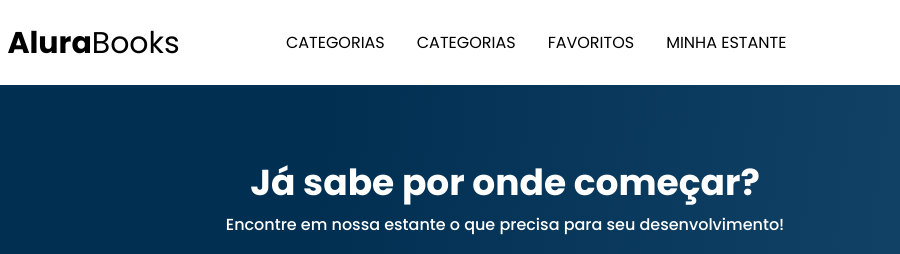
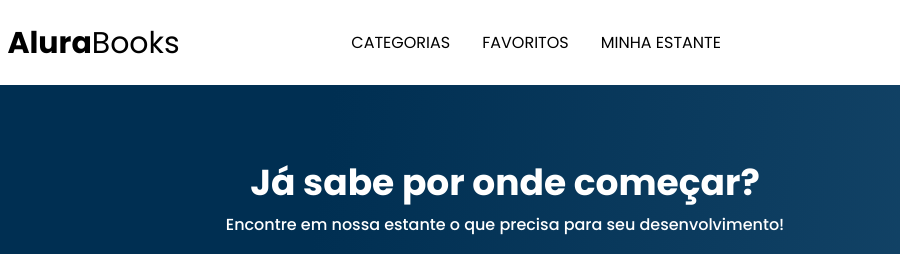
Before and after one commit to akhnpatrick/alura-books, a plain HTML site: page index.html in a window 1280 px wide. Shown: the top 254 px of the page, 135-1035 px from the left. Drawn offline with nearby package versions, Linux system fonts and the light colour scheme.

Commit message:
removendo linha duplicada Categorias, linha 68

```diff
--- a/index.html
+++ b/index.html
@@ -48,6 +48,7 @@
             <label for="menu__options">
                 <li class="item__options">Categorias</li>
             </label>
+
             <ul class="list-menu">
                 <li class="list-menu__item">
                     <a href="#" class="list-menu__link">PROGRAMAÇÃO</a>
@@ -65,7 +66,6 @@
                     <a href="#" class="list-menu__link">DESIGN & UX</a>
                 </li>
             </ul>
-            <li class="item__options">Categorias</li>
             <li class="item__options"><a href="#" class="link__options">Favoritos</a></li>
             <li class="item__options"><a href="#" class="link__options">Minha estante</a></li>
         </ul>
```
